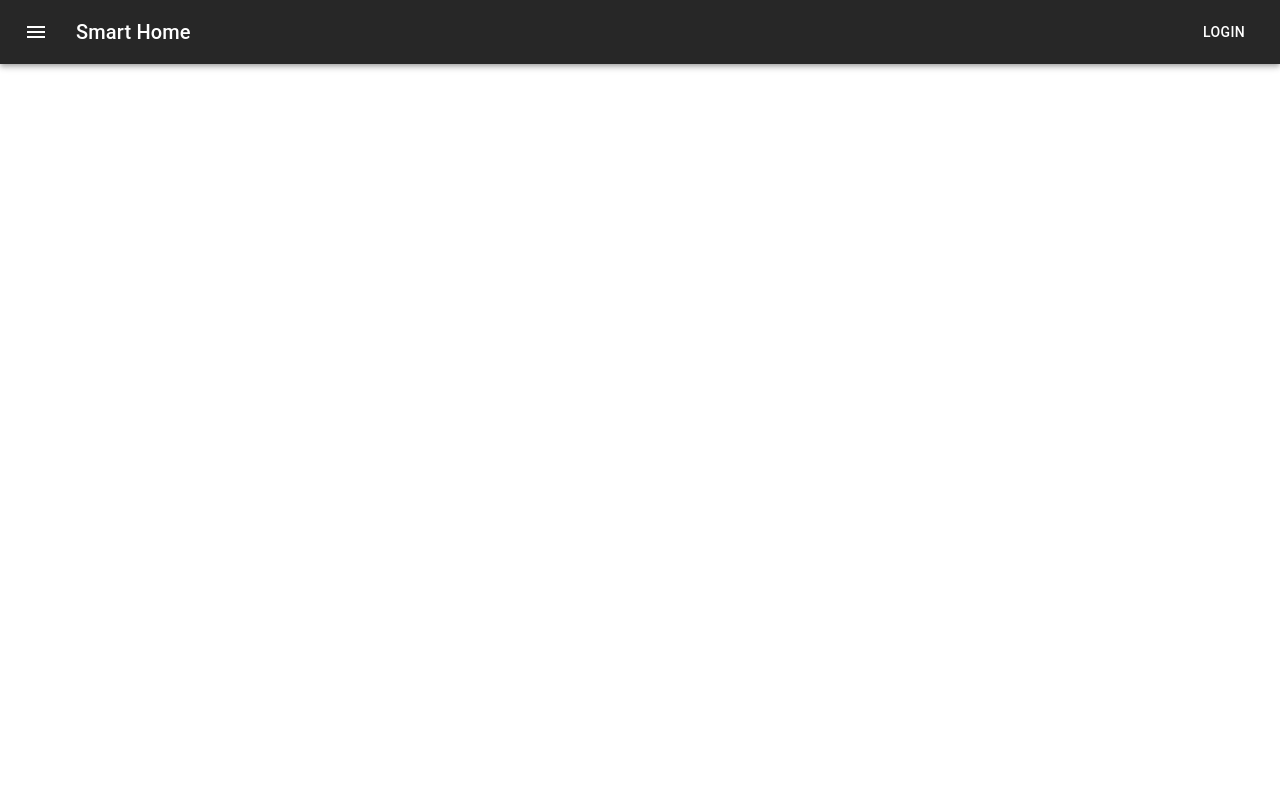
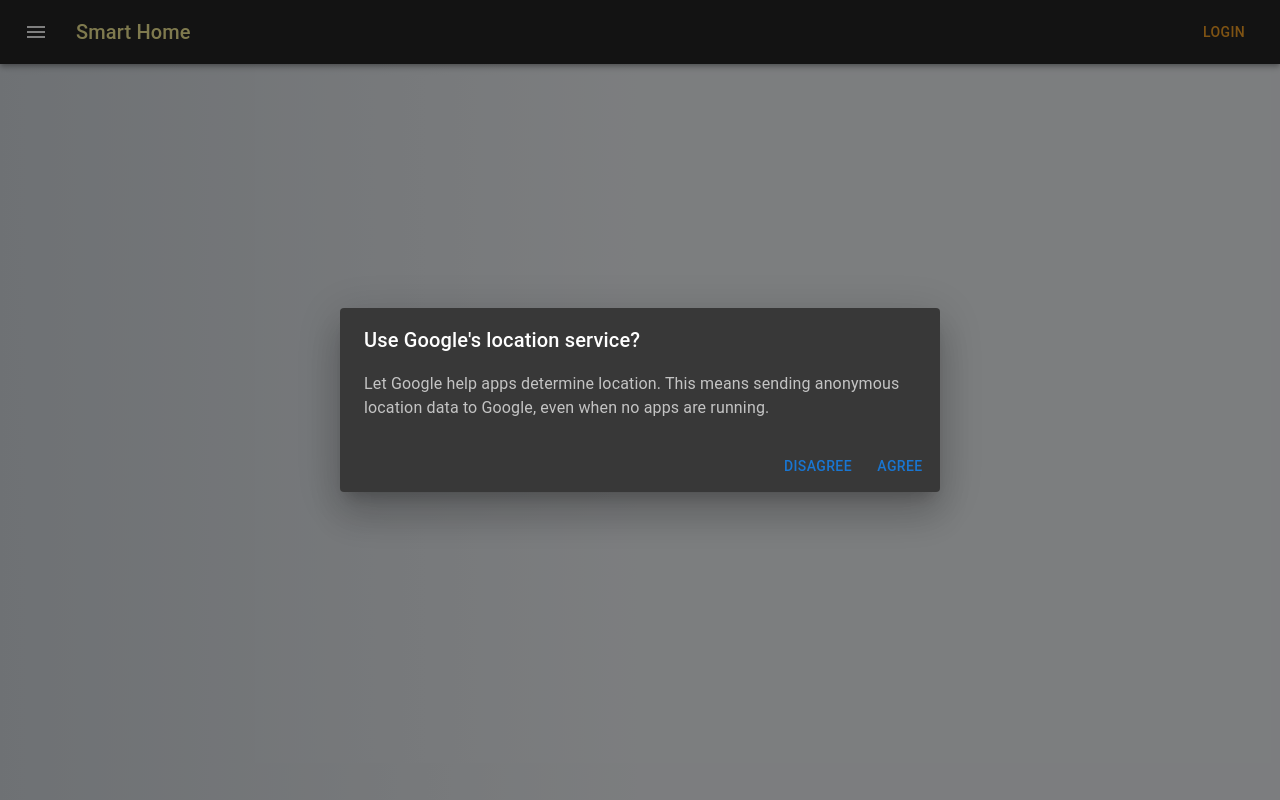
Before and after one commit to Oddisey000/smart-home, a React (Create React App) app: page / in a window 1280 px wide. Both pictures are taken after a click on the button "LOGIN". Built offline with nearby package versions, Linux system fonts and the light colour scheme.

Commit message:
Decide good colors for logo and login button

```diff
--- a/package.json
+++ b/package.json
@@ -12,6 +12,7 @@
     "@testing-library/user-event": "^12.1.10",
     "axios": "^0.24.0",
     "gh-pages": "^3.2.3",
+    "node-sass": "4.14.1",
     "react": "^17.0.2",
     "react-dom": "^17.0.2",
     "react-redux": "^7.2.6",
--- /dev/null
+++ b/src/components/header/account-modal/account.modal.component.jsx
@@ -0,0 +1,47 @@
+import React from 'react';
+import { Button, Dialog, DialogActions, DialogContent, DialogContentText, DialogTitle, Slide } from '@mui/material';
+
+const Transition = React.forwardRef(function Transition(props, ref) {
+  return <Slide direction="up" ref={ref} {...props} />;
+});
+
+const AccountModalComponent = () => {
+  const [open, setOpen] = React.useState(false);
+
+  const handleClickOpen = () => {
+    setOpen(true);
+  };
+
+  const handleClose = () => {
+    setOpen(false);
+  };
+
+  return (
+    <div>
+      <Button color="warning" onClick={handleClickOpen}>
+        Login
+      </Button>
+      <Dialog
+        open={open}
+        TransitionComponent={Transition}
+        keepMounted
+        onClose={handleClose}
+        aria-describedby="alert-dialog-slide-description"
+      >
+        <DialogTitle>{"Use Google's location service?"}</DialogTitle>
+        <DialogContent>
+          <DialogContentText id="alert-dialog-slide-description">
+            Let Google help apps determine location. This means sending anonymous
+            location data to Google, even when no apps are running.
+          </DialogContentText>
+        </DialogContent>
+        <DialogActions>
+          <Button onClick={handleClose}>Disagree</Button>
+          <Button onClick={handleClose}>Agree</Button>
+        </DialogActions>
+      </Dialog>
+    </div>
+  )
+}
+
+export default AccountModalComponent;
--- a/src/components/header/app-bar/app-bar.component.jsx
+++ b/src/components/header/app-bar/app-bar.component.jsx
@@ -1,6 +1,9 @@
 import React from 'react';
-import { AppBar, Box, Toolbar, Typography, Button, IconButton } from '@mui/material';
+import { AppBar, Box, Toolbar, Typography, IconButton } from '@mui/material';
 import MenuIcon from '@mui/icons-material/Menu';
+import './app-bar.component.scss';
+
+import AccountModalComponent from '../account-modal/account.modal.component';
 
 const AppBarComponent = () => {
   return (
@@ -16,10 +19,10 @@
           >
             <MenuIcon />
           </IconButton>
-          <Typography variant="h6" component="div" sx={{ flexGrow: 1 }}>
-            Smart Home
+          <Typography color="warning" variant="h6" component="div" sx={{ flexGrow: 1 }}>
+            <span id="app-name">Smart Home</span>
           </Typography>
-          <Button color="inherit">Login</Button>
+          <AccountModalComponent />
         </Toolbar>
       </AppBar>
     </Box>
--- /dev/null
+++ b/src/components/header/app-bar/app-bar.component.scss
@@ -0,0 +1,6 @@
+#app-name {
+  /*background: -webkit-linear-gradient(#eee, #999);
+  -webkit-text-fill-color: transparent;
+  background-clip: text;*/
+  color: #fff59d;
+}
--- a/src/index.css
+++ b/src/index.css
@@ -5,6 +5,7 @@
     sans-serif;
   -webkit-font-smoothing: antialiased;
   -moz-osx-font-smoothing: grayscale;
+  background: linear-gradient(89deg, #dee4ea 0%, #f9fcff 50%);
 }
 
 code {
```
Also changed, not shown: 1 other file (tests, documents, lock files or other folders).
